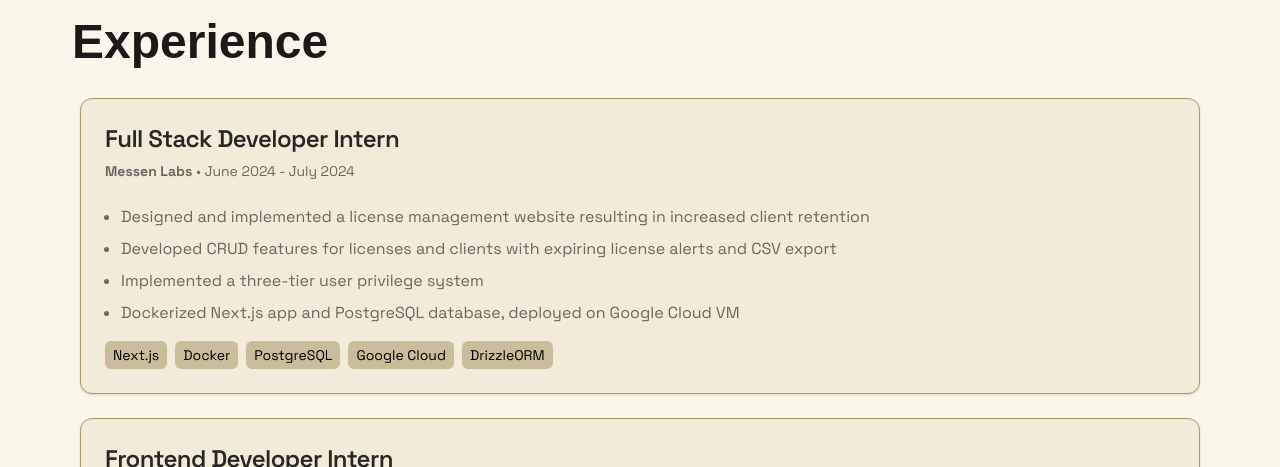
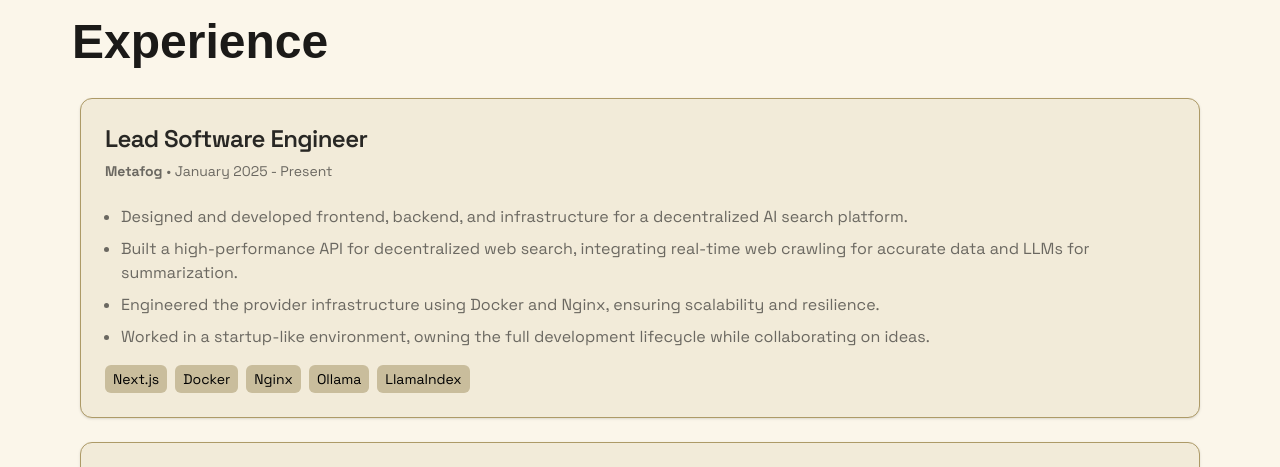
Before and after one commit to Adithyan777/adithyn.me, a React (Vite) app: page / in a window 1280 px wide. Shown: the part 2660-3127 px from the top of the page. Built offline with nearby package versions, Linux system fonts and the light colour scheme; no server answers; a web font is replaced by a local one.

Commit message:
added metafog experience

```diff
--- a/src/pages/experience.tsx
+++ b/src/pages/experience.tsx
@@ -2,6 +2,18 @@ import { motion } from 'framer-motion';
 import { Card, CardContent, CardDescription, CardHeader, CardTitle } from '@/components/ui/card';
 
 const experiences = [
+  {
+    company: 'Metafog',
+    position: 'Lead Software Engineer',
+    period: 'January 2025 - Present',
+    description: [
+        "Designed and developed frontend, backend, and infrastructure for a decentralized AI search platform.",
+        "Built a high-performance API for decentralized web search, integrating real-time web crawling for accurate data and LLMs for summarization.",
+        "Engineered the provider infrastructure using Docker and Nginx, ensuring scalability and resilience.",
+        "Worked in a startup-like environment, owning the full development lifecycle while collaborating on ideas."
+      ],
+    technologies: ["Next.js", "Docker", "Nginx", "Ollama", "LlamaIndex"]
+  },
   {
     company: 'Messen Labs',
     position: 'Full Stack Developer Intern',
```
Also changed, not shown: 1 other file (tests, documents, lock files or other folders).
